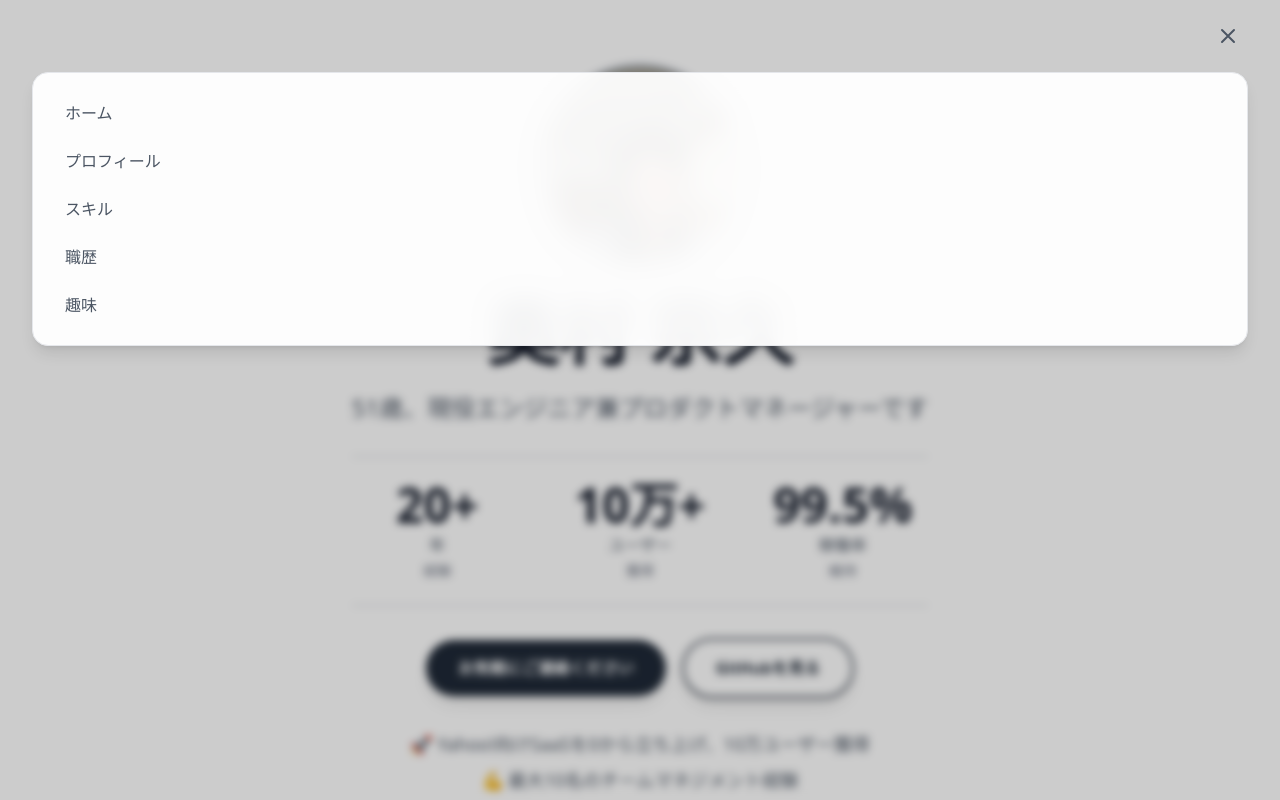
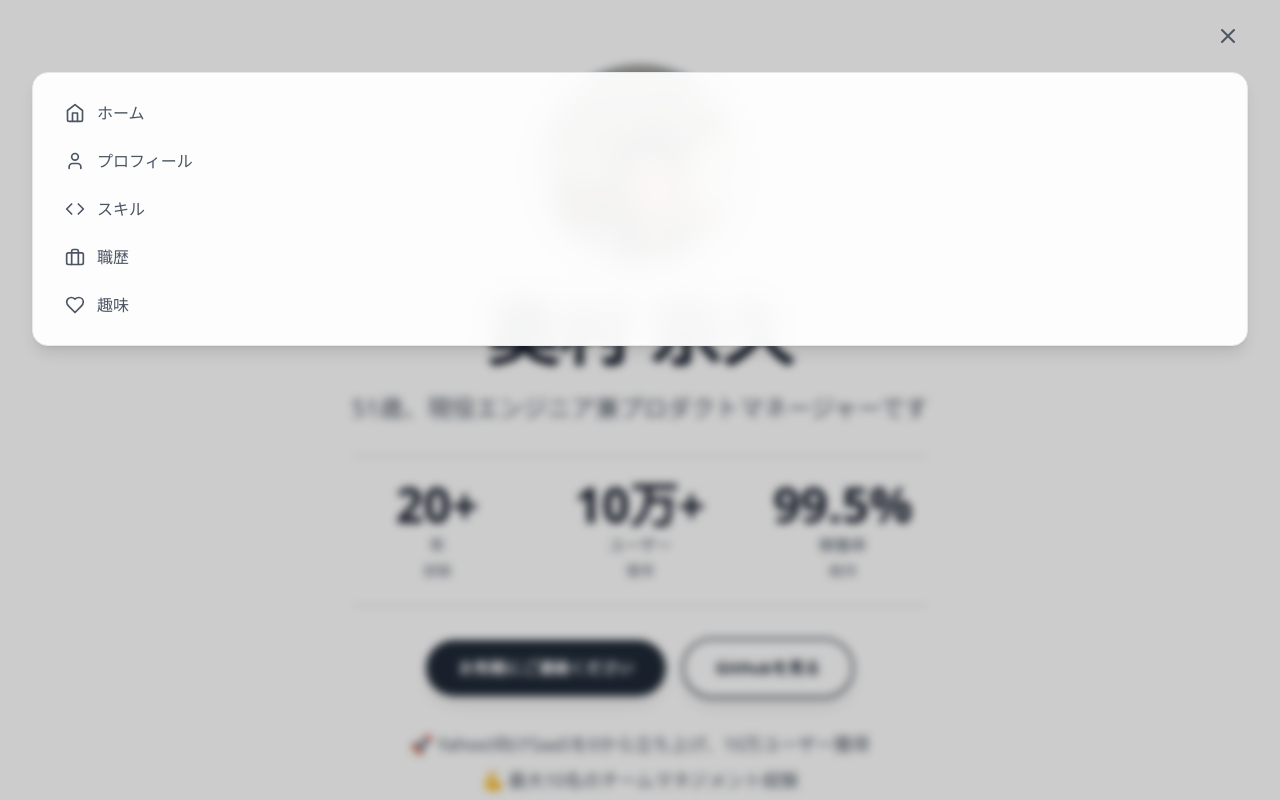
Before and after one commit to m-okumura/my-portfolio, a React (Vite) app: page / in a window 1280 px wide. Both pictures are taken after a click on the button "メニュー". Shown: the top 800 px of the page. Built offline with nearby package versions, Linux system fonts and the light colour scheme.

Commit message:
ハンバーガーメニューの各項目にアイコンを追加

```diff
--- a/src/components/Header.tsx
+++ b/src/components/Header.tsx
@@ -1,5 +1,6 @@
 import { useState } from 'react'
 import { motion } from 'framer-motion'
+import { Home, User, Code, Briefcase, Heart } from 'lucide-react'
 
 interface HeaderProps {
   isScrolled: boolean
@@ -9,11 +10,11 @@ const Header = ({ isScrolled }: HeaderProps) => {
   const [isMenuOpen, setIsMenuOpen] = useState(false)
 
   const navItems = [
-    { name: 'ホーム', href: '#home' },
-    { name: 'プロフィール', href: '#about' },
-    { name: 'スキル', href: '#skills' },
-    { name: '職歴', href: '#career' },
-    { name: '趣味', href: '#hobbies' },
+    { name: 'ホーム', href: '#home', icon: Home },
+    { name: 'プロフィール', href: '#about', icon: User },
+    { name: 'スキル', href: '#skills', icon: Code },
+    { name: '職歴', href: '#career', icon: Briefcase },
+    { name: '趣味', href: '#hobbies', icon: Heart },
   ]
 
   return (
@@ -74,17 +75,21 @@ const Header = ({ isScrolled }: HeaderProps) => {
               className="relative mt-4 pb-4 bg-white/95 backdrop-blur-md border border-gray-200 rounded-2xl p-4 shadow-lg z-50"
               onClick={(e) => e.stopPropagation()}
             >
-              {navItems.map((item) => (
+              {navItems.map((item) => {
+                const IconComponent = item.icon
+                return (
                   <motion.a
                     key={item.name}
                     href={item.href}
-                  className="block py-3 px-4 text-gray-600 hover:text-gray-900 hover:bg-gray-100 rounded-full transition-all font-medium"
+                    className="flex items-center gap-3 py-3 px-4 text-gray-600 hover:text-gray-900 hover:bg-gray-100 rounded-full transition-all font-medium"
                     onClick={() => setIsMenuOpen(false)}
                     whileHover={{ x: 5 }}
                   >
-                  {item.name}
+                    <IconComponent className="w-5 h-5 flex-shrink-0" />
+                    <span>{item.name}</span>
                   </motion.a>
-              ))}
+                )
+              })}
             </motion.div>
           )}
         </nav>
```
Lines whose indentation alone changed are shown as unchanged.
